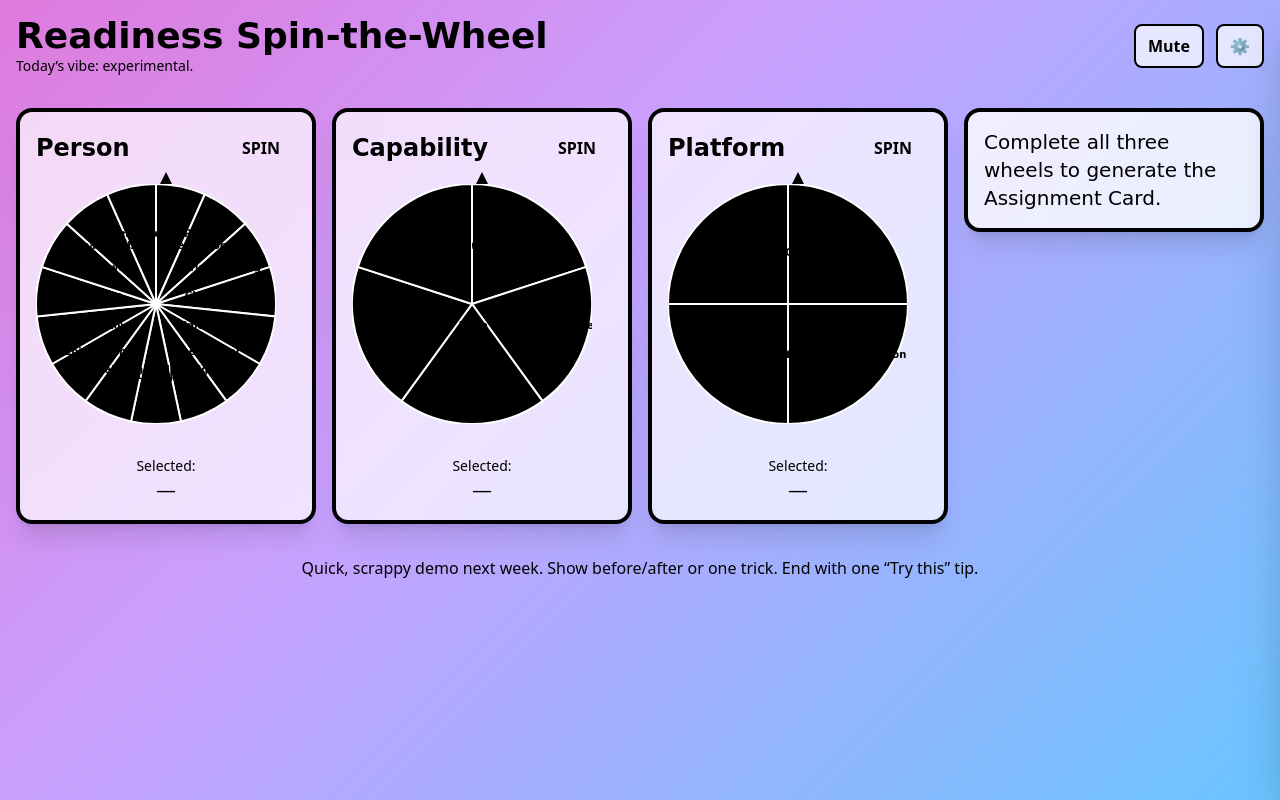
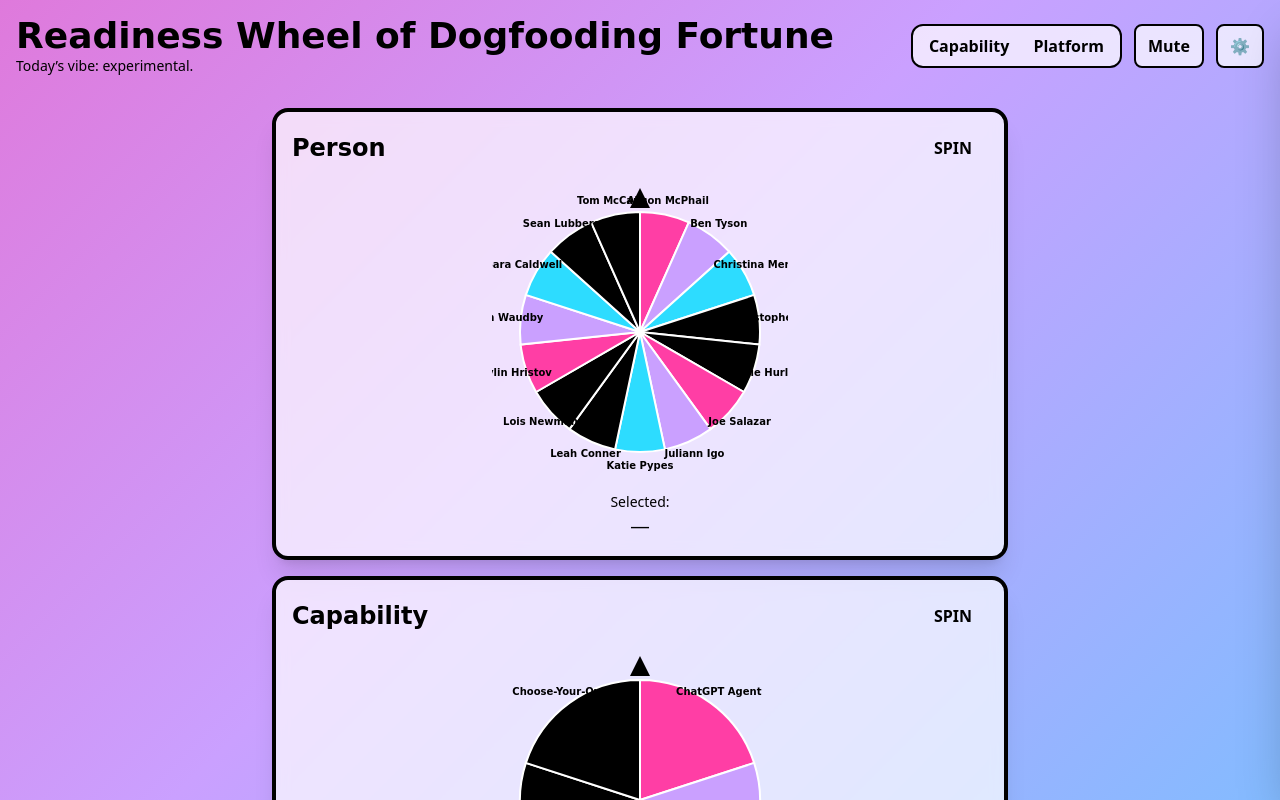
Before and after one commit to samwaudby/readiness-spinner, a React (Vite) app: page / in a window 1280 px wide. Shown: the top 800 px of the page. Built offline with nearby package versions, Linux system fonts and the light colour scheme.

Commit message:
feat: vertical layout with Person + toggle for Capability/Platform; outside labels; colorful wedges; title update

```diff
--- a/src/App.tsx
+++ b/src/App.tsx
@@ -24,6 +24,7 @@ function App() {
   const [selectedPlatform, setSelectedPlatform] = useState<string | null>(null);
   const [assignment, setAssignment] = useState<Assignment | null>(null);
   const [overrideAll, setOverrideAll] = useState(false);
+  const [secondary, setSecondary] = useState<'capability' | 'platform'>('capability');
 
   const reducedMotion = !!settings.reducedMotion;
   const soundRef = useRef(new SoundKit(!muted, reducedMotion));
@@ -56,14 +57,18 @@ function App() {
   };
 
   useEffect(() => {
-    if (selectedPerson && selectedCapability && selectedPlatform) {
+    if (!selectedPerson) return;
+    const hasSecondary = secondary === 'capability' ? !!selectedCapability : !!selectedPlatform;
+    if (hasSecondary) {
       const next = nextSyncDate();
-      const a: Assignment = { personId: selectedPerson.id, capability: selectedCapability, platform: selectedPlatform, nextSyncISO: next.toISOString() };
+      const cap = selectedCapability ?? 'Choose-Your-Own';
+      const plat = selectedPlatform ?? 'Choose-Your-Own';
+      const a: Assignment = { personId: selectedPerson.id, capability: cap, platform: plat, nextSyncISO: next.toISOString() };
       setAssignment(a);
       pushAssignment(a);
       setPersons(ps => ps.map(p => p.id === selectedPerson.id ? { ...p, lastDemoISO: ISO() } : p));
     }
-  }, [selectedPerson, selectedCapability, selectedPlatform]);
+  }, [selectedPerson, selectedCapability, selectedPlatform, secondary]);
 
   const resetFlow = () => {
     setSelectedPerson(null); setSelectedCapability(null); setSelectedPlatform(null); setAssignment(null);
@@ -71,9 +76,14 @@ function App() {
 
   return (
     <div className="bg-fun animated min-h-screen text-[--color-deep-navy]">
-      <Header muted={muted} onToggleMute={() => setMuted(m => !m)} onOpenAdmin={() => setAdminOpen(true)} />
-      <main className="p-4 grid grid-cols-1 lg:grid-cols-4 gap-4">
-        <div className="lg:col-span-3 grid grid-cols-1 md:grid-cols-3 gap-4">
+      <Header
+        muted={muted}
+        onToggleMute={() => setMuted(m => !m)}
+        onOpenAdmin={() => setAdminOpen(true)}
+        secondary={secondary}
+        onChangeSecondary={(s) => { setSecondary(s); setSelectedCapability(null); setSelectedPlatform(null); setAssignment(null); }}
+      />
+      <main className="p-4 max-w-3xl mx-auto flex flex-col gap-4">
         <div>
           <Wheel ref={personWheelRef} title="Person" options={personOptions} onSpinEnd={spinPersonEnd} sound={soundRef.current} reducedMotion={reducedMotion} colorClass="border-[--color-hot-pink]" />
           {eligible.length === 0 && !overrideAll && (
@@ -89,19 +99,23 @@ function App() {
             </div>
           )}
         </div>
+
+        {secondary === 'capability' ? (
           <Wheel title="Capability" options={CAPABILITIES.slice()} enabledMap={capToggles} onSpinEnd={spinCapabilityEnd} sound={soundRef.current} reducedMotion={reducedMotion} colorClass="border-[--color-electric-blue]" allowRespins />
+        ) : (
           <Wheel title="Platform" options={PLATFORMS.slice()} enabledMap={platToggles} onSpinEnd={spinPlatformEnd} sound={soundRef.current} reducedMotion={reducedMotion} colorClass="border-[--color-lilac]" allowRespins />
-        </div>
-        <div className="lg:col-span-1 space-y-4">
+        )}
+
+        <div>
           {assignment ? (
             <>
               <AssignmentCard assignment={assignment} persons={persons} slackWebhook={settings.slackWebhook} />
-              <button className="px-3 py-2 rounded-lg bg-white/80 border-2 border-[--color-deep-navy]" onClick={resetFlow}>New spin</button>
+              <button className="mt-2 px-3 py-2 rounded-lg bg-white/80 border-2 border-[--color-deep-navy]" onClick={resetFlow}>New spin</button>
               <div className="text-sm">Date: {formatDateShort(new Date(assignment.nextSyncISO))}</div>
             </>
           ) : (
             <div className="rounded-2xl p-4 shadow-xl border-4 border-[--color-sunshine-yellow] bg-white/80 backdrop-blur">
-              <div className="font-comic text-xl">Complete all three wheels to generate the Assignment Card.</div>
+              <div className="font-comic text-xl">Complete both wheels to generate the Assignment Card.</div>
             </div>
           )}
         </div>
--- a/src/components/Header.tsx
+++ b/src/components/Header.tsx
@@ -2,6 +2,8 @@ type HeaderProps = {
   muted: boolean;
   onToggleMute: () => void;
   onOpenAdmin: () => void;
+  secondary: 'capability' | 'platform';
+  onChangeSecondary: (s: 'capability' | 'platform') => void;
 };
 
 const MICRO = [
@@ -11,15 +13,19 @@ const MICRO = [
   "Today’s vibe: experimental.",
 ];
 
-export function Header({ muted, onToggleMute, onOpenAdmin }: HeaderProps) {
+export function Header({ muted, onToggleMute, onOpenAdmin, secondary, onChangeSecondary }: HeaderProps) {
   const phrase = MICRO[Math.floor(Math.random() * MICRO.length)];
   return (
     <header className="w-full flex items-center justify-between p-4">
       <div>
-        <h1 className="font-comic text-3xl md:text-4xl font-bold text-[--color-hot-pink]">Readiness Spin-the-Wheel</h1>
+        <h1 className="font-comic text-3xl md:text-4xl font-bold text-[--color-hot-pink]">Readiness Wheel of Dogfooding Fortune</h1>
         <div className="text-[--color-deep-navy] text-sm">{phrase}</div>
       </div>
       <div className="flex items-center gap-3">
+        <div className="bg-white/70 border-2 border-[--color-deep-navy] rounded-xl p-1 flex">
+          <button className={`px-3 py-1 rounded-lg font-bold ${secondary==='capability' ? 'bg-[--color-sunshine-yellow]' : ''}`} onClick={() => onChangeSecondary('capability')}>Capability</button>
+          <button className={`px-3 py-1 rounded-lg font-bold ${secondary==='platform' ? 'bg-[--color-sunshine-yellow]' : ''}`} onClick={() => onChangeSecondary('platform')}>Platform</button>
+        </div>
         <button onClick={onToggleMute} className="px-3 py-2 rounded-lg bg-white/70 text-[--color-deep-navy] border-2 border-[--color-lime] font-bold">
           {muted ? 'Unmute' : 'Mute'}
         </button>
--- a/src/components/Wheel.tsx
+++ b/src/components/Wheel.tsx
@@ -15,7 +15,7 @@ type WheelProps = {
   allowRespins?: boolean;
 };
 
-const wedgeColors = ['fill-[--color-hot-pink]','fill-[--color-lilac]','fill-[--color-electric-blue]','fill-[--color-sunshine-yellow]','fill-[--color-lime]'];
+const wedgeVars = ['var(--color-hot-pink)','var(--color-lilac)','var(--color-electric-blue)','var(--color-sunshine-yellow)','var(--color-lime)'];
 
 export const Wheel = forwardRef<WheelHandle, WheelProps>(function Wheel({ title, options, enabledMap, onSpinEnd, sound, reducedMotion, colorClass, allowRespins }: WheelProps, ref) {
   const filtered = useMemo(() => (enabledMap ? options.filter(o => enabledMap[o] !== false) : options), [options, enabledMap]);
@@ -67,7 +67,8 @@ export const Wheel = forwardRef<WheelHandle, WheelProps>(function Wheel({ title,
   useImperativeHandle(ref, () => ({ spin }));
 
   const radius = 120;
-  const center = radius;
+  const margin = 28;
+  const center = radius + margin;
   const wedges = filtered.map((label, i) => {
     const a0 = (i / filtered.length) * 2 * Math.PI - Math.PI / 2;
     const a1 = ((i + 1) / filtered.length) * 2 * Math.PI - Math.PI / 2;
@@ -86,16 +87,16 @@ export const Wheel = forwardRef<WheelHandle, WheelProps>(function Wheel({ title,
         <h3 className="font-comic text-2xl text-[--color-hot-pink] font-bold">{title}</h3>
         <button className="px-4 py-2 rounded-xl bg-[--color-electric-blue] text-[--color-deep-navy] font-bold" onClick={spin} disabled={spinning}>SPIN</button>
       </div>
-      <div className="relative mx-auto mt-4 w-[260px] h-[260px]">
-        <div className="absolute -top-3 left-1/2 -translate-x-1/2 w-0 h-0 border-l-[10px] border-l-transparent border-r-[10px] border-r-transparent border-b-[20px] border-b-[--color-deep-navy]"></div>
-        <svg width={radius*2} height={radius*2} style={{ transform: `rotate(${angle}deg)`, transition: spinning ? undefined : 'transform 0.2s ease-out' }}>
+      <div className="relative mx-auto mt-4" style={{ width: radius*2 + margin*2, height: radius*2 + margin*2 }}>
+        <div className="absolute top-1 left-1/2 -translate-x-1/2 w-0 h-0 border-l-[10px] border-l-transparent border-r-[10px] border-r-transparent border-b-[20px] border-b-[--color-deep-navy]"></div>
+        <svg width={radius*2 + margin*2} height={radius*2 + margin*2} viewBox={`0 0 ${radius*2 + margin*2} ${radius*2 + margin*2}`} style={{ transform: `rotate(${angle}deg)`, transition: spinning ? undefined : 'transform 0.2s ease-out' }}>
           {wedges.map(({ d, i }) => (
-            <path key={i} d={d} className={clsx(wedgeColors[i % wedgeColors.length])} stroke="white" strokeWidth={2} />
+            <path key={i} d={d} stroke="white" strokeWidth={2} fill={wedgeVars[i % wedgeVars.length]} />
           ))}
           {wedges.map(({ label, i }) => {
             const a = ((i + 0.5) / filtered.length) * 2 * Math.PI - Math.PI / 2;
-            const rx = center + (radius * 0.6) * Math.cos(a);
-            const ry = center + (radius * 0.6) * Math.sin(a);
+            const rx = center + (radius + 14) * Math.cos(a);
+            const ry = center + (radius + 14) * Math.sin(a);
             return (
               <text key={i} x={rx} y={ry} textAnchor="middle" dominantBaseline="middle" className="font-comic fill-[--color-deep-navy] text-[10px] font-bold">
                 {label}
```
Lines whose indentation alone changed are shown as unchanged.
